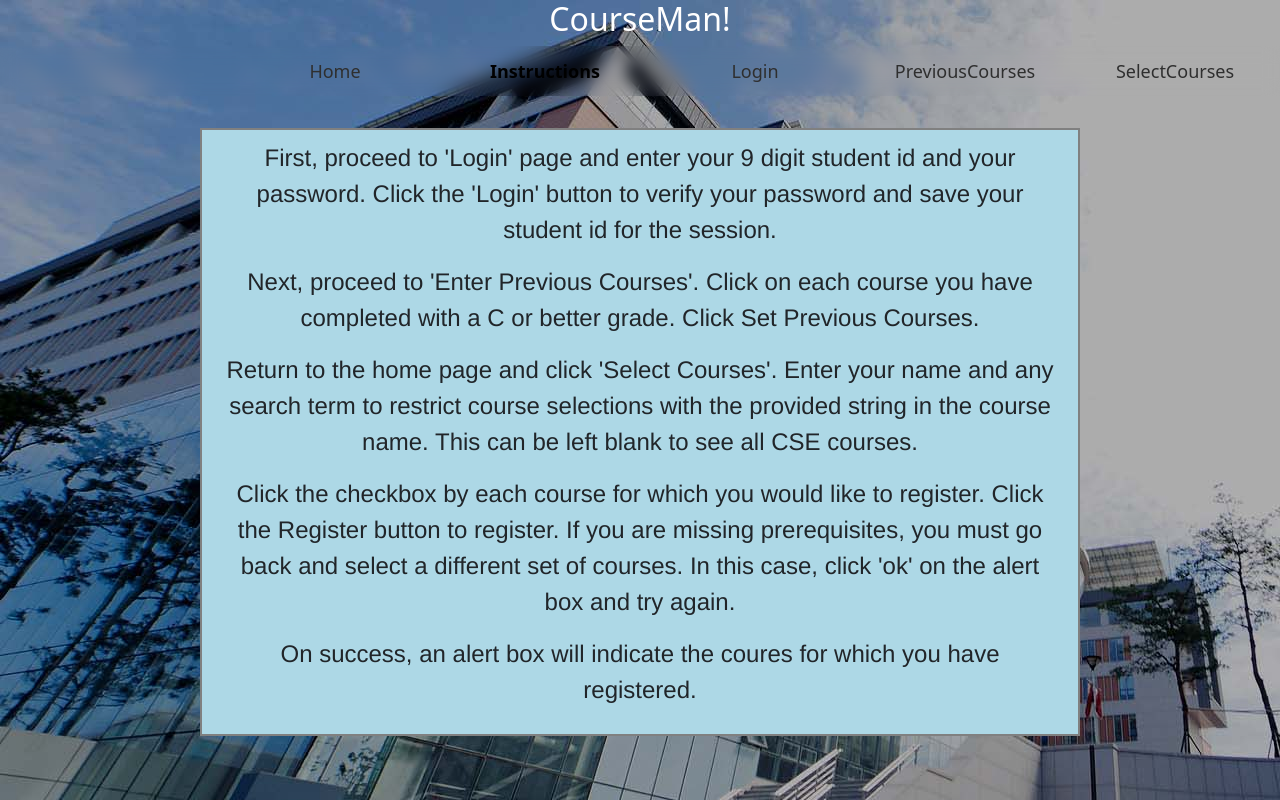
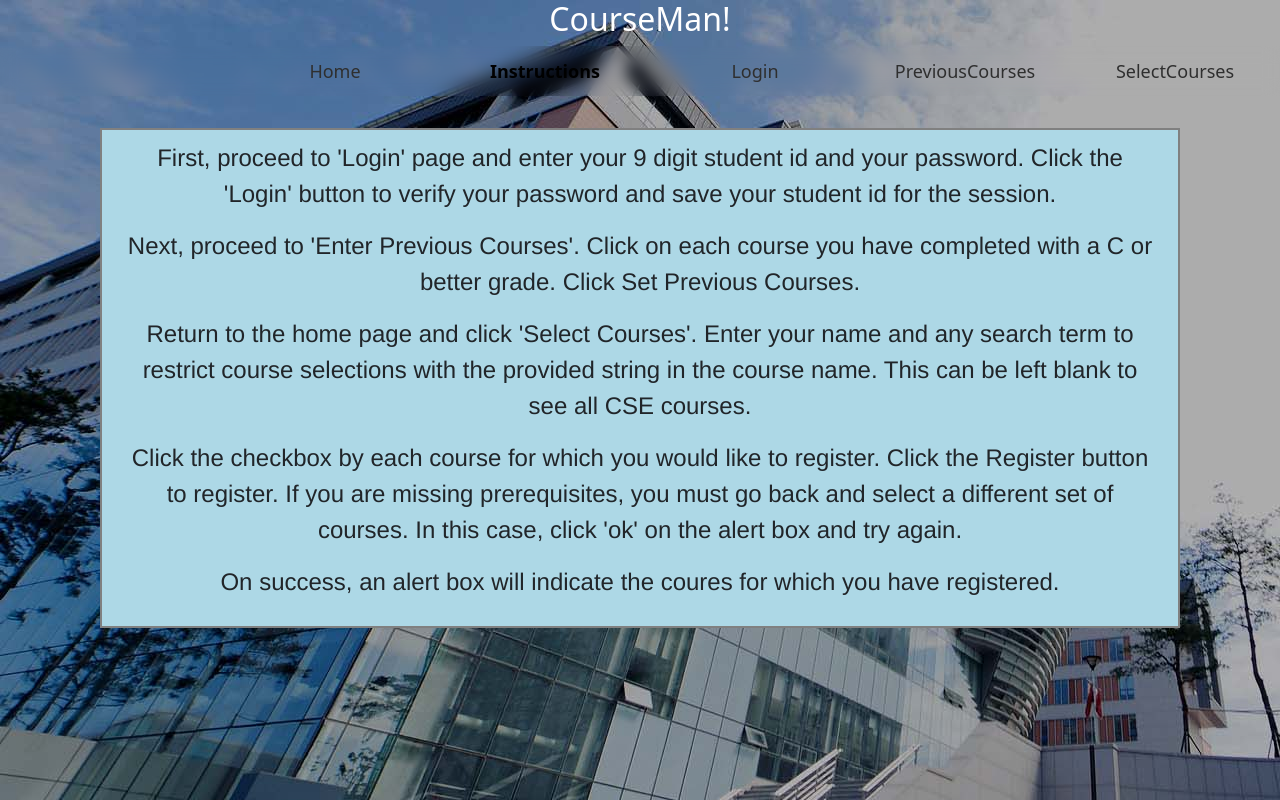
Before and after one commit to JuyeeMyeong/web_project_cse316, a React (Create React App) app: page /Instructions in a window 1280 px wide. Built offline with nearby package versions, Linux system fonts and the light colour scheme.

Commit message:
#2 add media query for max-width 80em

```diff
--- a/src/App.css
+++ b/src/App.css
@@ -25,7 +25,6 @@ ul {
 .header-container {
   display: inline-block;
   width: 100%;
-  overflow: hidden;
 }
 
 .navigator {
@@ -65,9 +64,6 @@ ul {
 }
 
 @media screen and (max-width: 40em) {
-  .button-container{
-    z-index:3;
-  }
   .navBtn {
     display: block;
     position: fixed;
@@ -131,6 +127,12 @@ ul {
 .instruction .textShown {
   font-family: 'Helvetica';
   font-size: 24px;
+}
+
+@media (max-width: 80em){
+  .instruction {
+    margin: 10px 100px;
+  }
 }
 
 @media (max-width: 40em){
@@ -239,6 +241,12 @@ ul {
   background-color: aquamarine;
 }
 
+@media (max-width: 80em){
+  .coursePage {
+    margin: 10px 100px;
+  }
+}
+
 @media (max-width: 40em) {
   .coursePage {
     margin: 0 30px;
```
